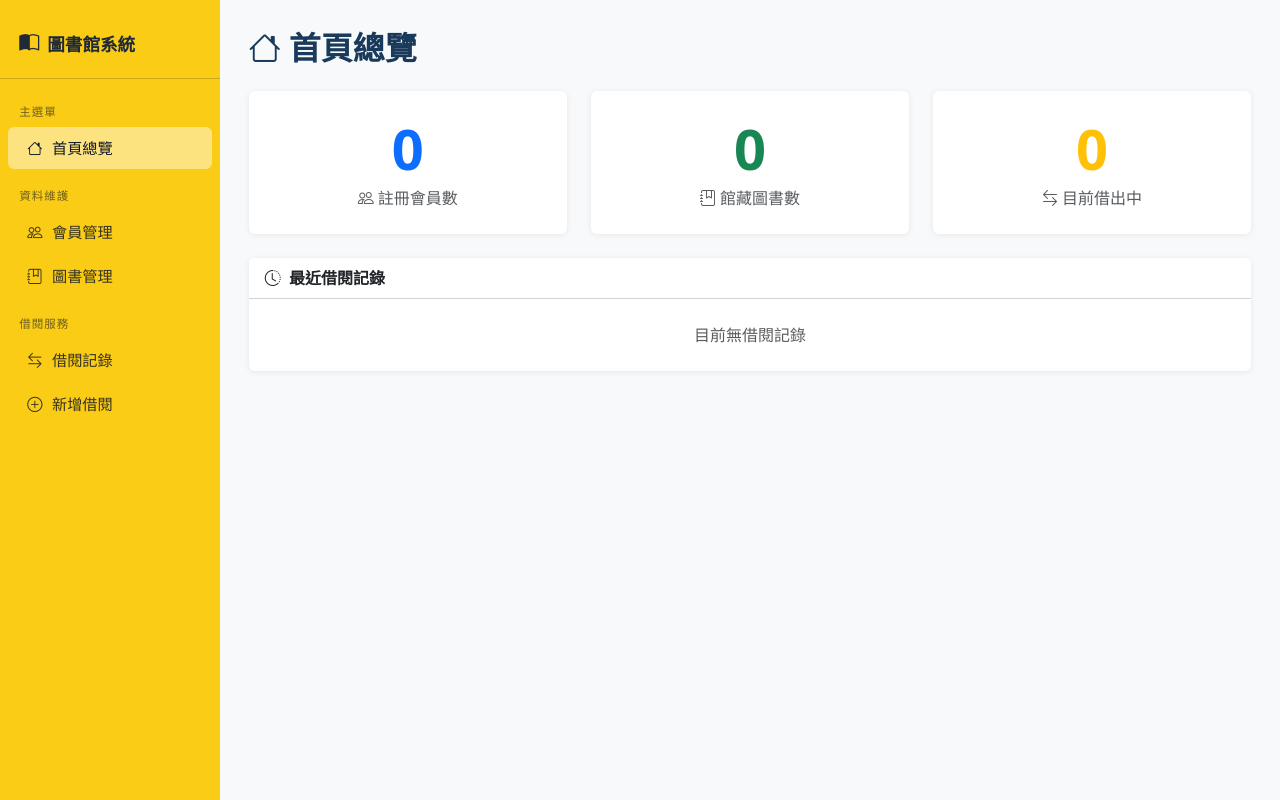
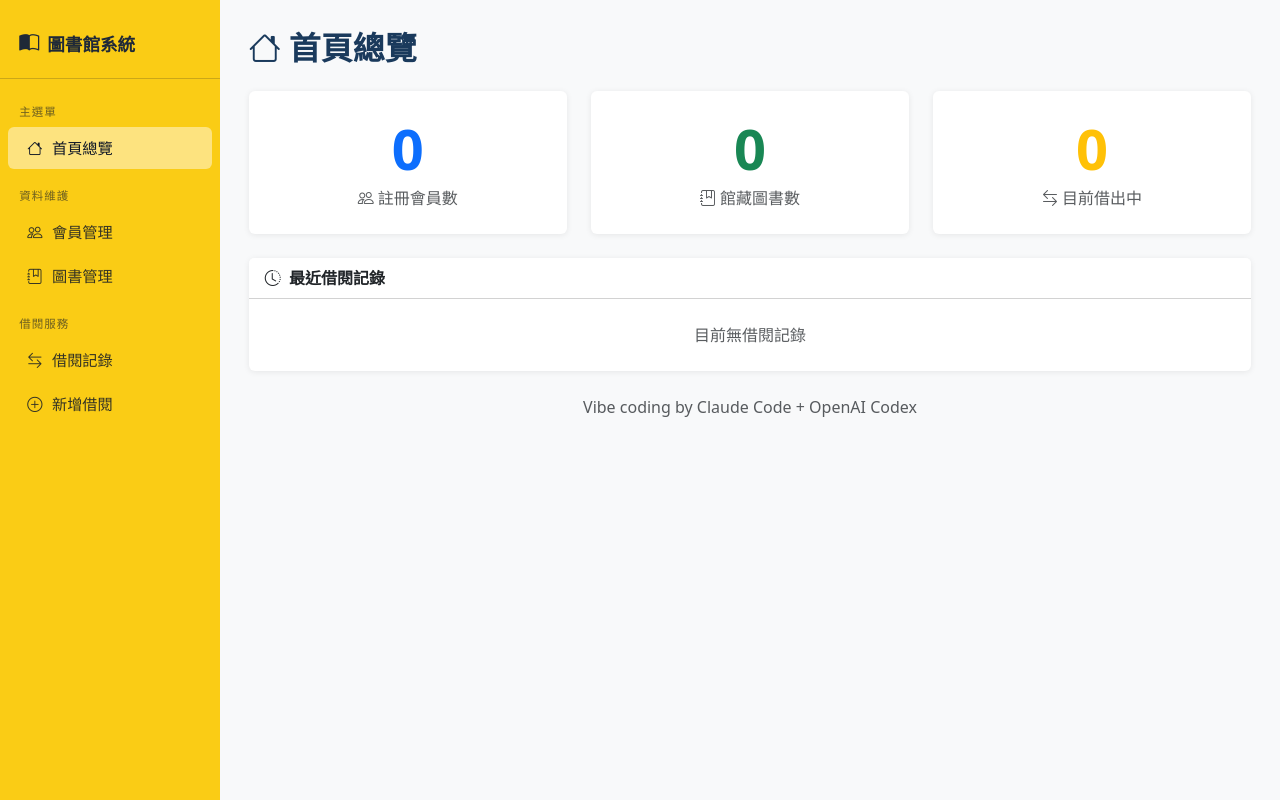
Before and after one commit to yachang79/library_web, a Flask app: page / in a window 1280 px wide. Run offline with Flask 3, Linux system fonts and the light colour scheme; data that the repository does not hold is empty.

Commit message:
feat: add footer credit text on home dashboard
Co-authored-by: chatgpt-codex-connector[bot] <199175422+chatgpt-codex-connector[bot]@users.noreply.github.com>

```diff
--- a/templates/index.html
+++ b/templates/index.html
@@ -56,4 +56,8 @@
     {% endif %}
   </div>
 </div>
+
+<div class="text-center text-muted mt-4 mb-2">
+  Vibe coding by Claude Code + OpenAI Codex
+</div>
 {% endblock %}
```
